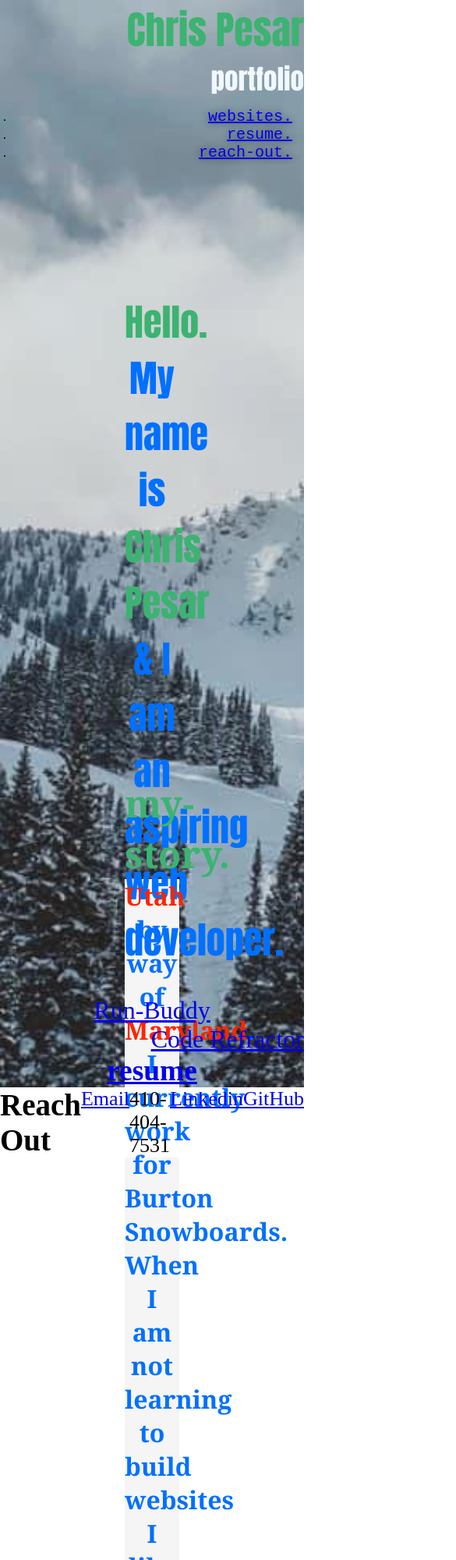
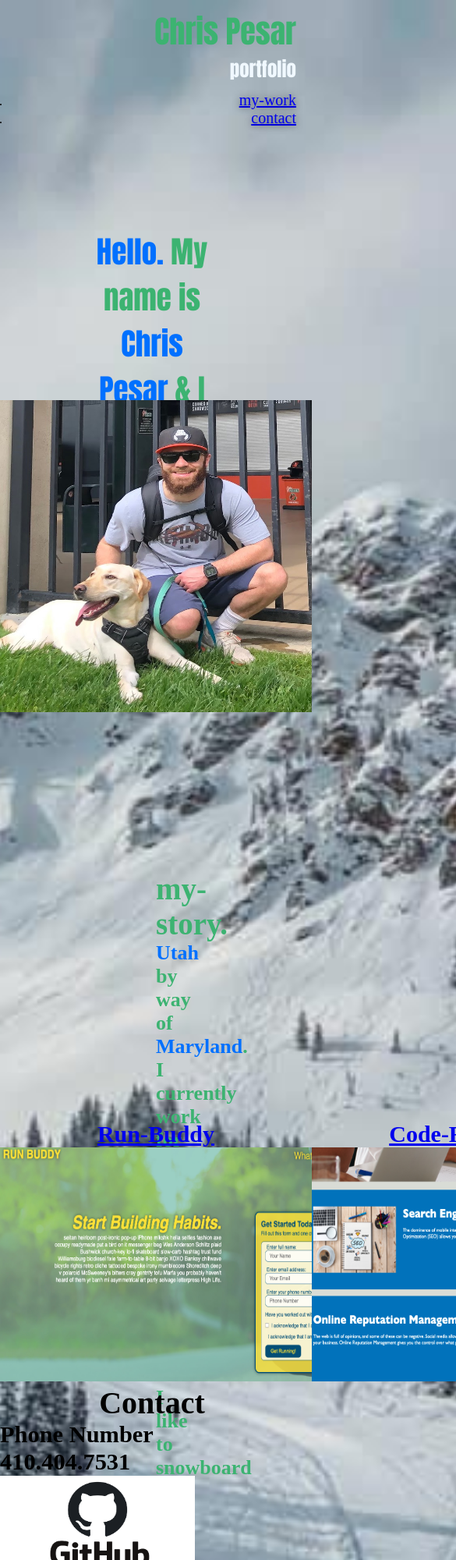
Before and after one commit to cpesar/pesarportfolio, a plain HTML site: page index.html in a window 390 px wide. Shown: the top 2000 px of the page at 78% size, 585 px wide, since content can reach past the window. Drawn offline with Linux system fonts and the light colour scheme.

Commit message:
start adding media queries

```diff
--- a/assets/style.css
+++ b/assets/style.css
@@ -9,130 +9,281 @@ body {
   background-image: url("./images/grizzlygulch.jpeg");
   background-repeat: no-repeat;
   background-size: cover;
+  background-position: 50%;
 }
 
 /*Header Section*/
+header {
+  display: flex-end;
+  flex-wrap: wrap;
+}
+
 header h1 {
-  font-size: 50px;
-  margin: 0;
+  font-size: 40px;
+  margin: 10px;
+
   text-align: right;
   color: #3cb371;
-  font-style: bold;
+  text-shadow: white;
   font-family: Impact, fantasy;
   font-stretch: ultra-expanded;
 }
 
 header h1 p {
-  font-size: 35px;
+  font-size: 25px;
   margin: 0;
+
   text-align: right;
   color: aliceblue;
   font-weight: bold;
-
 }
 
 /*Footer*/
 footer {
-  background-color: white;
+  background-color:;
   font-size: 26px;
-  display:flex;
 }
 
-.linkedin {
-  text-align: end;
+footer h2 {
+  text-align: center;
+  font-family: impact fantasy;
+  font-size: 40px;
+}
+
+.github {
+
 }
 
 .hub {
-  text-align: end;
+  width: 250px;
+  height: 130px;
 }
+
+.in {
+  width: 300px;
+  height: 180px;
+}
+
+/*End footer*/
+
+
 
 /*Nav Sectioin*/
 header nav {
   text-align: end;
-  padding: 10px 15px;
+  margin: 10px;
   font-weight: lighter;
   font-size: 1.55vw;
   text-shadow: 0 0 10px rgba(0,0,0,0.5);
+  display: flex-end;
 }
 
 header nav ul li a {
   text-align: end;
-  font-family: monospace;
+  font-family: impact fantasy;
   font-size: 20px;
 }
+
+header nav ul li a:hover {
+  background: #3cb371;
+  color: #0070ff ;
+  border-radius: 15px;
+  text-shadow: none;
+}
+
+
 
 
 /*Intro Box Section*/
 .intro {
   border: 100px;
-  padding: 160px;
+  padding: 120px;
   margin: auto;
-  height: 300px;
+  height: 100px;
   box-sizing: content-box;
   text-align: center;
-  font-size: 32px;
+  font-size: 26px;
   font-family: Impact, fantasy;
-  color: #0070ff;
+  color: #3cb371;
+
+
 }
 
 .intro p span {
-  color: #3cb371 ;
+  color: #0070ff ;
   font-family:inherit;
 }
 
+.photo {
+  text-align: center;
+}
+
+.layla {
+  height: 400px;
+  width: 400px;
+}
+
+/*my-story section*/
+.story {
+
+}
+
 .my-story {
-  border: 100p;
-  padding: 160px;
+  border: 75px;
+  padding: 200px;
   margin: auto;
   height: 120px;
   box-sizing: content-box;
   text-align: center;
-  font-size: 32px;
-  font-family: Georgia, 'Times New Roman', Times, serif;
+  font-size: 26px;
+  font-family: impact fantasy;
   color: #3cb371 ;
-
+  justify-content: space-between;
 }
 
 .my-story p {
-  color: #0070ff;
-  font-family: Georgia, 'Times New Roman', Times, serif;
+  color: #3cb371;
+  font-family: impact fantasy;
   font-weight: bold;
-  background-color: whitesmoke;
+  font-stretch: ultra-expanded;
 }
 
 .my-story p span {
-  color: #ff2400;
+  color: #0070ff;
 }
 
 
-/*End Intro Section*/
+/*End my-story Section*/
 
-.hub {
 
-}
+/*My Work Section*/
 
-.about-me {
-  text-align: center;
-  font-size: 32px;
+.resize {
+  height: 300px;
+  width: 400px;
 }
 
 .work {
+  margin: 0 auto;
+  display: flex;
+  justify-content: space-around;
+  align-items: baseline stretch;
+}
+
+
+.run-bud {
   text-align: center;
-  font-size: 32px;
+  font-size: 30px;
+  font-family: impact fantasy;
+}
+
+.run-bud:hover {
+  background: #3cb371;
+  color: #0070ff ;
+  border-radius: 15px;
+  text-shadow: none;
+}
+
+.code {
+  text-align: center;
+  font-size: 30px;
+  font-family: impact fantasy;
+}
+
+.code:hover {
+  background: #3cb371;
+  color: #0070ff ;
+  border-radius: 15px;
+  text-shadow: none;
+}
+
+.resume1 {
+  text-align: center;
+  font-size: 30px;
+  font-family: impact fantasy;
+}
+
+.resume1:hover {
+  background: #3cb371;
+  color: #0070ff ;
+  border-radius: 15px;
+  text-shadow: none;
 }
 
 
 
 
 
-#work {
-  border: 100px;
-  padding: inherit;
-  margin: auto;
-  width: auto;
-  height: 300px;
+/*Media query for desktop screens and smaller*/
+@media screen and (min-width: 575px) {
+  header {
+
+  }
+  header h1 {
+
+  }
+
+  header nav ul {
+
+  }
+
+  header nav ul li a {
+
+  }
+
+  .intro {
+
+  }
+
+  .my-story {
+
+  }
+
+  .my-story p {
+
+  }
+
+  .work {
+
+  }
+
+
 }
 
-#websites {
+
+/*Media query for tablets and smaller*/
+@media screen and (min-wdith: 768px) {
 
 }
+
+
+/*Media query for mobile phones and smaller*/
+@media screen and (min-wdith: 980px) {
+  header {
+  }
+
+  header h1 {
+
+  }
+
+  header nav ul {
+
+  }
+
+  header nav ul li a  {
+
+  }
+
+  .intro {
+
+  }
+
+  .my-story {
+
+  }
+
+  .my-story p {
+
+  }
+
+}
--- a/index.html
+++ b/index.html
@@ -23,14 +23,12 @@
     <nav>
       <ul>
         <li>
-          <a href="#websites">websites.</a>
+          <a href="#my-work">my-work</a>
         </li>
         <li>
-          <a href="#resume">resume.</a>
+          <a href="#contact">contact</a>
         </li>
-        <li>
-          <a href="#reach-out">reach-out.</a>
-        </li>
+
 
       </ul>
     </nav>
@@ -43,50 +41,98 @@
         <p> <span>Hello.</span> My name is <span>Chris Pesar</span> & I am an aspiring web developer.</p>
       </h1>
     </div>
+
+    <div class="photo">
+      <img class="layla" src="./assets/images/layla.jpeg" alt="layla">
+
+    </div>
     <div class="my-story">
-      <h1>my-story.</h1>
+      <h1 class="story">my-story.</h1>
         <p> <span>Utah</span> by way of <span>Maryland</span>. I currently work for Burton Snowboards.</p>
         <p>When I am not learning to build websites I like to snowboard and surf with my friends and family.</p>
-
     </div>
   </section>
 
 
 
 
-        <!--My Stuff Section-->
-  <section class="work">
-    <h3 id="websites"></h3>
-      <div class="run-buddy">
-        <a href="https://cpesar.github.io/run-buddy1/">Run-Buddy</a>
-      </div>
-      <div class="hub">
-        <a href="https://cpesar.github.io/horiseon-code-refractor-challenge/">Code Refractor</a>
-      </div>
+        <!--My-Work Section-->
+  <section id="my-work">
+
+    <div class="work">
+          <!--Run Buddy-->
+    <article>
+        <h2 class="run-bud"><a href="https://cpesar.github.io/run-buddy1/">Run-Buddy</a></h2>
+        <img class="resize" src="./assets/images/run-bud.jpeg.png" alt="run-buddy-project">
+    </article>
+
+        <!--Code Refractor-->
+    <article>
+        <h2 class="code"><a href="https://cpesar.github.io/horiseon-code-refractor-challenge/">Code-Refractor</a></h2>
+        <img class="resize" src="./assets/images/code-refractor.jpeg.png" alt="code-refractor-project">
+    </article>
+
+        <!--Resume-->
+    <article>
+      <h2 class="resume1"><a href="./assets/docs/ChrisPesarResume.docx.pdf">Resume</a></h2>
+      <img class="resize" src="./assets/images/resume-image2.jpeg" alt="resume">
+    </article>
+  </div>
+</section>
+
+<!--Footer Section-->
+  <footer id="contact">
+    <div class="reach-me">
+      <h2 class="find">Contact</h2>
+        <h3 class="phone">Phone Number
+          <p>410.404.7531</p>
+        </h3>
 
 
 
+
+
+
+    <article>
+      <h3 class="email">
+
+      </h3>
+    </article>
+
+
+
+
+    <article>
+      <h3 class="github">
+        <a href="https://github.com/cpesar">
+          <img class="hub" src="./assets/images/github-logo.jpeg" alt="github">
+        </a>
+      </h3>
+    </article>
+
+
+    <article>
+      <h3 class="in">
+        <a href="https://www.linkedin.com/in/chris-pesar-ba07b182/">
+          <img class="in" src="./assets/images/linkedin2.jpeg" alt="linkedin">
+        </a>
+      </h3>
+    </article>
+
+
+
+
+
+
+
+
+
+    </div>
     <div>
 
-        <a href="./assets/docs/ChrisPesarResume.docx.pdf"><h3 id="resume">resume</h3></a>
     </div>
 
 
-  </section>
-
-<!--Footer Section-->
-  <footer>
-   <h2 id="reach-out">Reach Out</h2>
-    <div>
-      <a href="cpesar1@gmail.com">Email</a>
-    </div>
-    <div>
-      410-404-7531
-    </div>
-    <div class="linkedin">
-      <a href="linkedin.com/in/chris-pesar-ba07b182">Linkedin</a>
-    </div class="github">
-      <a href="https://github.com/cpesar?tab=repositories">GitHub</a>
   </footer>
 
 </body>
```
Also changed, not shown: assets/images/code-refractor.jpeg.png (added), assets/images/github-logo.jpeg (added), assets/images/layla.jpeg (added), assets/images/linkedin.jpeg (added), assets/images/linkedin2.jpeg (added), assets/images/night-mountains.jpeg (added), assets/images/night-mountains2.jpeg (added), assets/images/night-road.jpeg (added), assets/images/resume-image2.jpeg (added), assets/images/run-bud.jpeg.png (added).
